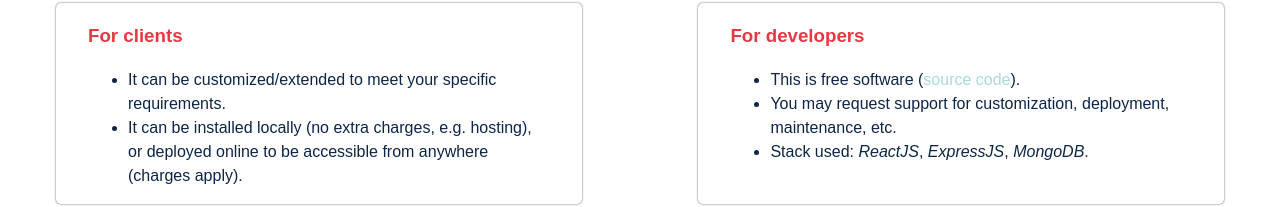
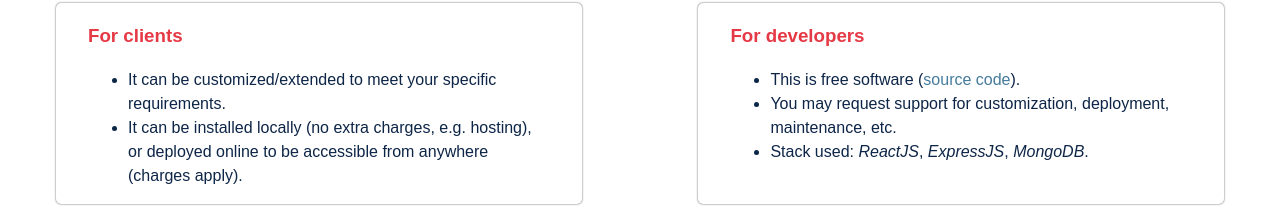
Before and after one commit to abdi-abderraouf/schoolms, a React (Create React App) app in the folder frontend/: page /login in a window 1280 px wide. Shown: the part 410-617 px from the top of the page. Built offline with nearby package versions, Linux system fonts and the light colour scheme.

Commit message:
use secondary color for links

```diff
--- a/frontend/src/style.css
+++ b/frontend/src/style.css
@@ -66,7 +66,7 @@ form > * {
 }
 
 a {
-    color: var(--light);
+    color: var(--secondary);
     text-decoration: none;
 }
 
```
